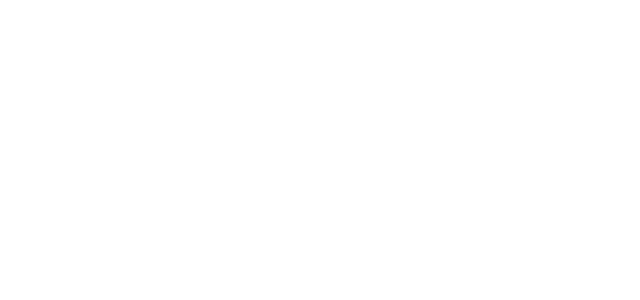
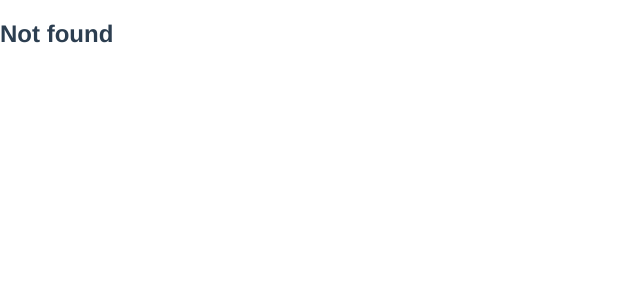
Before and after one commit to itmarck/core-template, a Vue app: page / in a window 1280 px wide. Before the commit this address had no page. Shown: the top 300 px of the page, without its empty margins (0-640 px from the left). Built offline with nearby package versions, Linux system fonts and the light colour scheme.

Commit message:
Add simple not found page

```diff
--- a/src/app/index.ts
+++ b/src/app/index.ts
@@ -1,7 +1,8 @@
 import { RouteRecordRaw } from 'vue-router'
 
 import workspace from './workspace/router/routes'
+import shared from './shared/router/routes'
 
-const routes: Array<RouteRecordRaw> = [...workspace]
+const routes: Array<RouteRecordRaw> = [...shared, ...workspace]
 
 export { routes }
--- /dev/null
+++ b/src/app/shared/pages/NotFoundPage.vue
@@ -0,0 +1,3 @@
+<template>
+  <h2>Not found</h2>
+</template>
--- /dev/null
+++ b/src/app/shared/router/routes.ts
@@ -0,0 +1,10 @@
+import { RouteRecordRaw } from 'vue-router'
+
+const routes: Array<RouteRecordRaw> = [
+  {
+    path: '/:pathMatch(.*)*',
+    component: () => import('../views/NotFoundView.vue'),
+  },
+]
+
+export default routes
--- /dev/null
+++ b/src/app/shared/views/NotFoundView.vue
@@ -0,0 +1,15 @@
+<template>
+  <not-found-page></not-found-page>
+</template>
+
+<script lang="ts">
+import { defineComponent } from 'vue'
+
+import NotFoundPage from '../pages/NotFoundPage.vue'
+
+export default defineComponent({
+  components: {
+    NotFoundPage,
+  },
+})
+</script>
```
